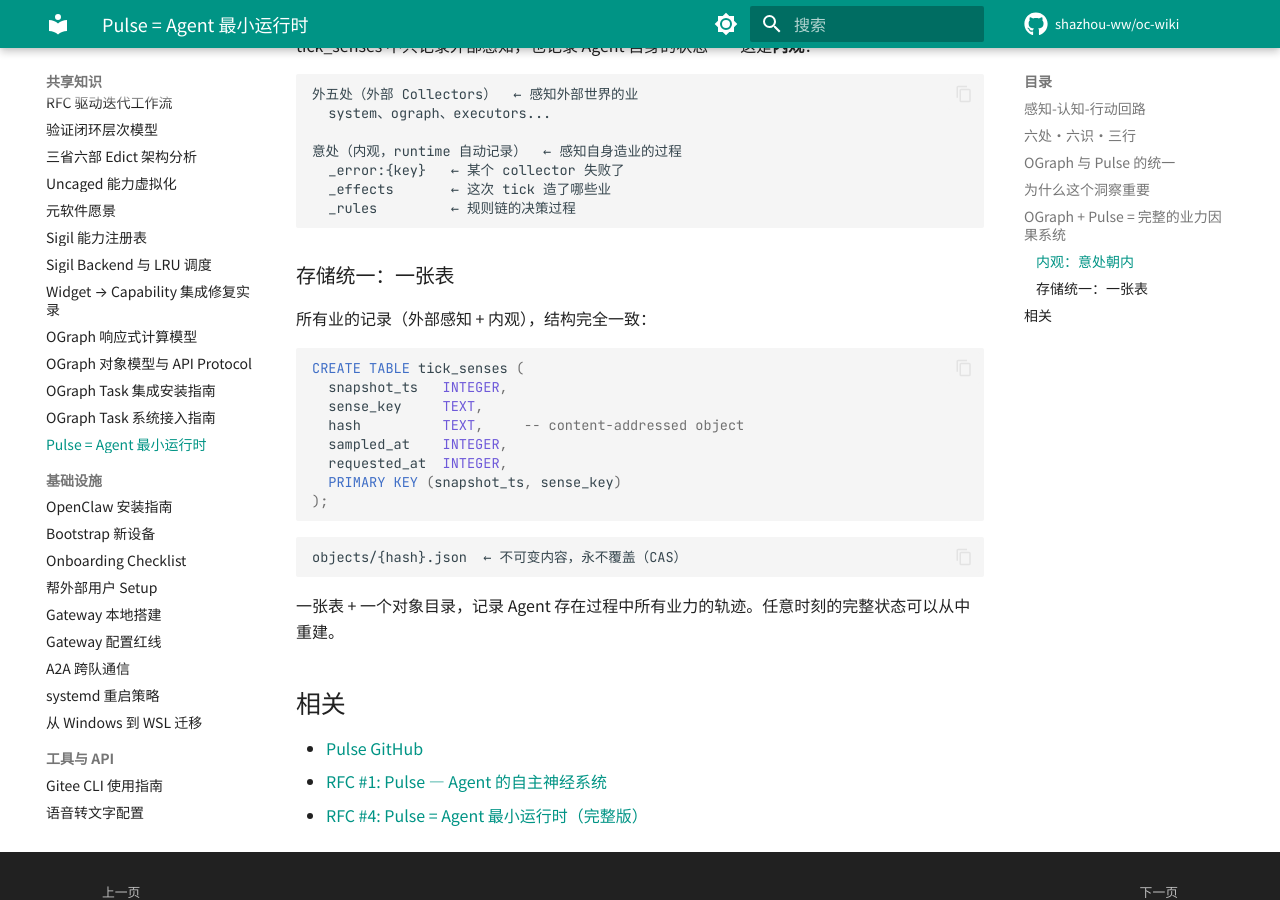
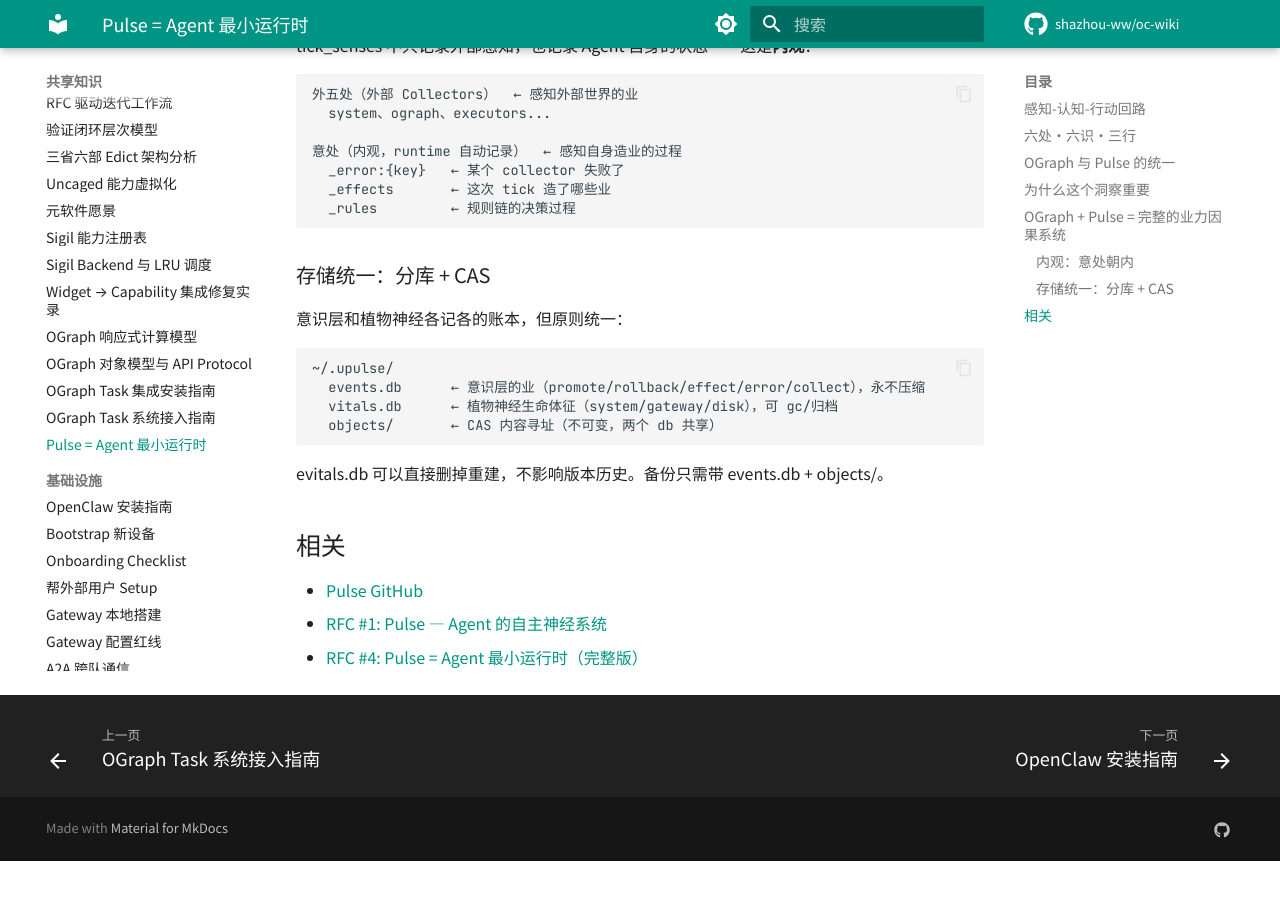
Before and after one commit to shazhou-ww/oc-wiki, an MkDocs documentation site: the page built from docs/shared/pulse-agent-architecture.md, in a window 1280 px wide and 900 px high, scrolled down 2948 px. Built offline with MkDocs 1.6.1 and Material for MkDocs 9.7.7, drawn with Linux system fonts in a browser that asks for light colours; comment, search, counter and statistics services are not loaded; after the commit the page ends 3809 px from its top, so only the background shows below that.

Commit message:
docs: 更新 Pulse 存储架构 — 分库 events.db + vitals.db

````diff
--- a/docs/shared/pulse-agent-architecture.md
+++ b/docs/shared/pulse-agent-architecture.md
@@ -97,26 +97,18 @@ tick_senses 不只记录外部感知，也记录 Agent 自身的状态——这
   _rules         ← 规则链的决策过程
 ```
 
-### 存储统一：一张表
+### 存储统一：分库 + CAS
 
-所有业的记录（外部感知 + 内观），结构完全一致：
+意识层和植物神经各记各的账本，但原则统一：
 
-```sql
-CREATE TABLE tick_senses (
-  snapshot_ts   INTEGER,
-  sense_key     TEXT,
-  hash          TEXT,     -- content-addressed object
-  sampled_at    INTEGER,
-  requested_at  INTEGER,
-  PRIMARY KEY (snapshot_ts, sense_key)
-);
+```
+~/.upulse/
+  events.db      ← 意识层的业（promote/rollback/effect/error/collect），永不压缩
+  vitals.db      ← 植物神经生命体征（system/gateway/disk），可 gc/归档
+  objects/       ← CAS 内容寻址（不可变，两个 db 共享）
 ```
 
-```
-objects/{hash}.json  ← 不可变内容，永不覆盖（CAS）
-```
-
-一张表 + 一个对象目录，记录 Agent 存在过程中所有业力的轨迹。任意时刻的完整状态可以从中重建。
+evitals.db 可以直接删掉重建，不影响版本历史。备份只需带 events.db + objects/。
 
 ## 相关
 
````
